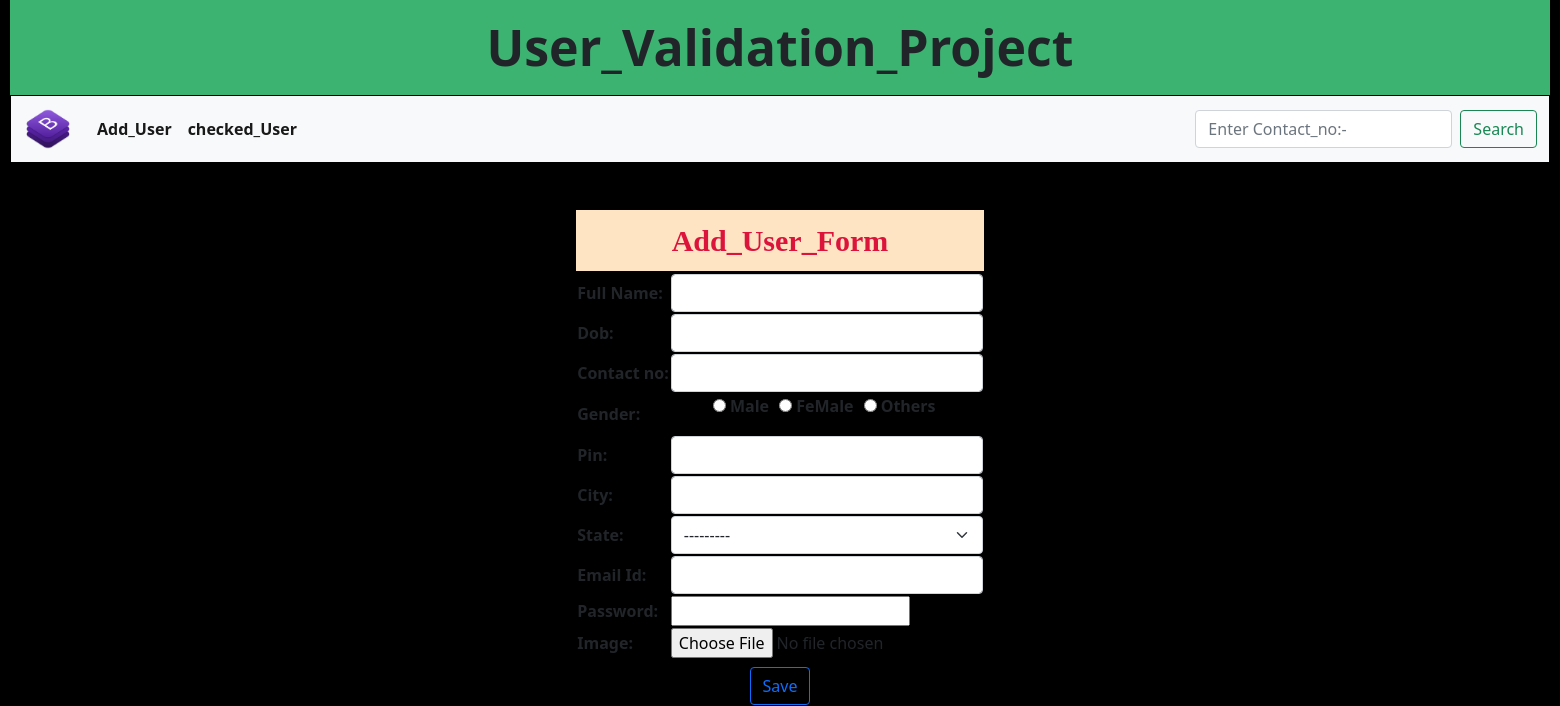
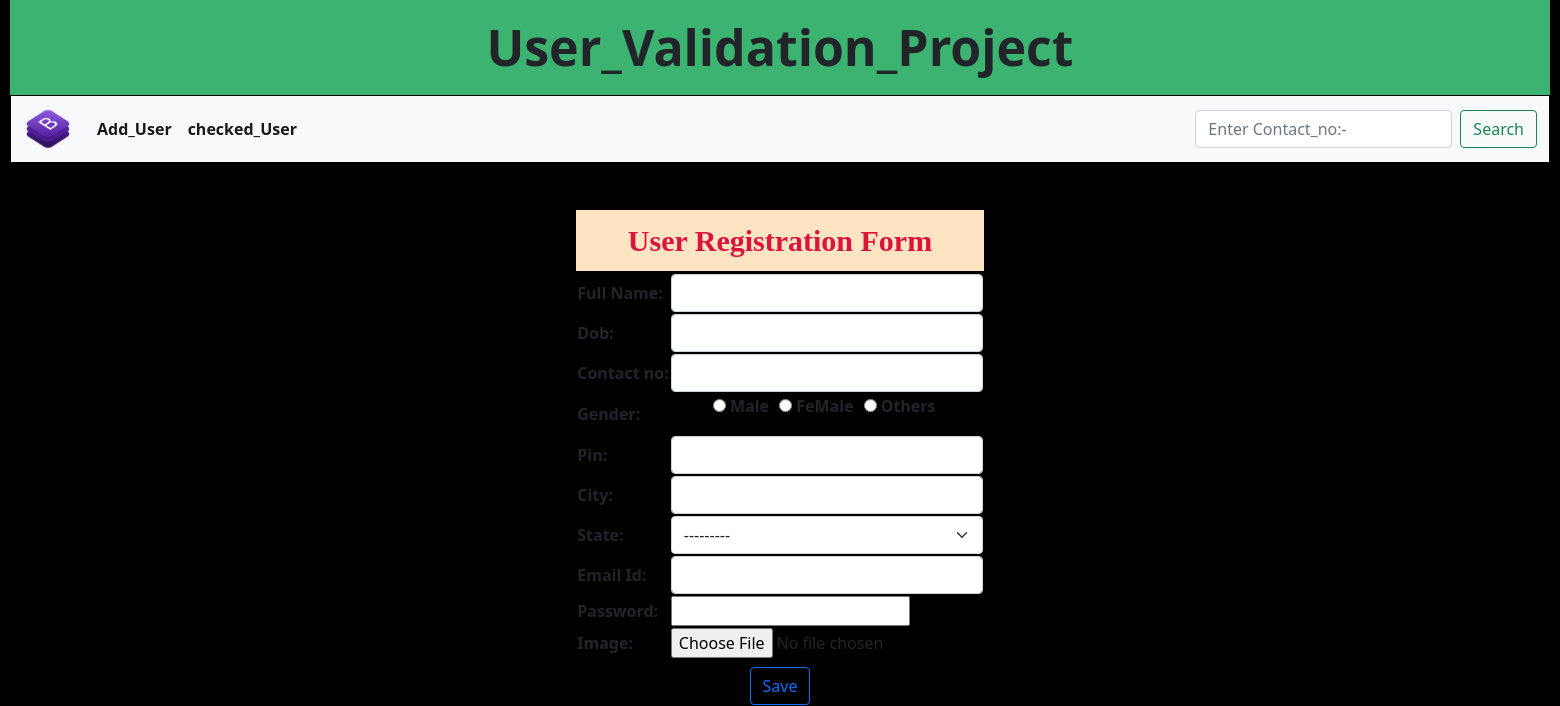
Before and after one commit to programmerbhabani/check_user_validation, a Django app: page /add_user/ in a window 1560 px wide. Shown: the top 706 px of the page. Run offline with Django 3.2, Linux system fonts and the light colour scheme; some libraries are stand-ins or nearby versions.

Commit message:
Second commit

```diff
--- a/templates/add_user.html
+++ b/templates/add_user.html
@@ -6,7 +6,7 @@
         <form action="{% url 'add_user' %}" method="POST" enctype="multipart/form-data">
             {% csrf_token %}
             <table align="center" border="0" >
-                <tr><th class="sub-title" colspan="2">Add_User_Form</th></tr>
+                <tr><th class="sub-title" colspan="2">User Registration Form</th></tr>
                 <tr><th class="forms" colspan="2" class="data">{{ forms }}</th></tr>
                 <tr>
                     <th style="text-align: center;padding-top: 8px" colspan="2">
```
